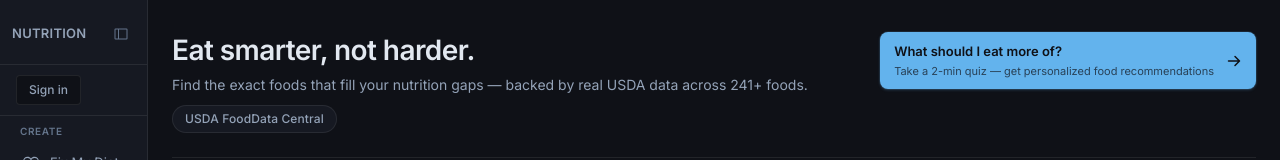
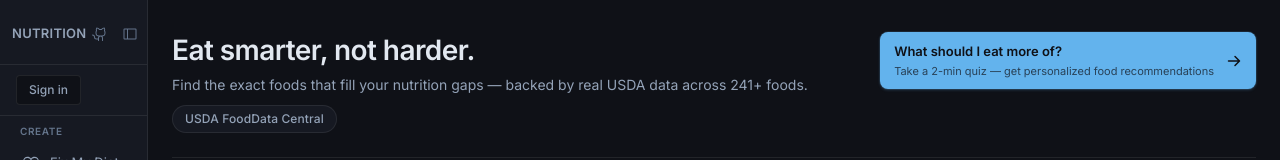
Before and after one commit to gholtzap/nutritionmaxx, a React (Vite) app in the folder app/: page / in a window 1280 px wide. Shown: the top 160 px of the page. Built offline with nearby package versions, Linux system fonts and the light colour scheme; no server answers.

Commit message:
Add github icon

```diff
--- a/app/src/components/Sidebar/Sidebar.module.css
+++ b/app/src/components/Sidebar/Sidebar.module.css
@@ -30,6 +30,12 @@
   color: var(--text-secondary);
   letter-spacing: 0.02em;
   text-transform: uppercase;
+}
+
+.logoActions {
+  display: flex;
+  align-items: center;
+  gap: 2px;
 }
 
 .collapseButton {
--- a/app/src/components/Sidebar/Sidebar.tsx
+++ b/app/src/components/Sidebar/Sidebar.tsx
@@ -1,4 +1,4 @@
-import { Table, GitDiff, SquaresFour, Pill, ArrowsClockwise, Scales, SlidersHorizontal, GearSix, SidebarSimple, Heartbeat } from '@phosphor-icons/react';
+import { Table, GitDiff, SquaresFour, Pill, ArrowsClockwise, Scales, SlidersHorizontal, GearSix, SidebarSimple, Heartbeat, GithubLogo } from '@phosphor-icons/react';
 import { SignedIn, SignedOut, SignInButton, UserButton } from '@clerk/clerk-react';
 import { useStore } from '../../store';
 import type { ViewId } from '../../types';
@@ -52,6 +52,16 @@ export default function Sidebar() {
     <aside className={`${styles.sidebar} ${sidebarCollapsed ? styles.sidebarCollapsed : ''}`}>
       <div className={styles.logo}>
         <span className={styles.logoText}>Nutrition</span>
+        <div className={styles.logoActions}>
+          <a
+            href="https://github.com/gholtzap/nutrition-db"
+            target="_blank"
+            rel="noopener noreferrer"
+            className={styles.collapseButton}
+            aria-label="View source on GitHub"
+          >
+            <GithubLogo size={16} weight="regular" />
+          </a>
           <button
             type="button"
             className={styles.collapseButton}
@@ -60,6 +70,7 @@ export default function Sidebar() {
           >
             <SidebarSimple size={16} weight="regular" />
           </button>
+        </div>
       </div>
       <div className={styles.auth}>
         <SignedOut>
```
Lines whose indentation alone changed are shown as unchanged.
